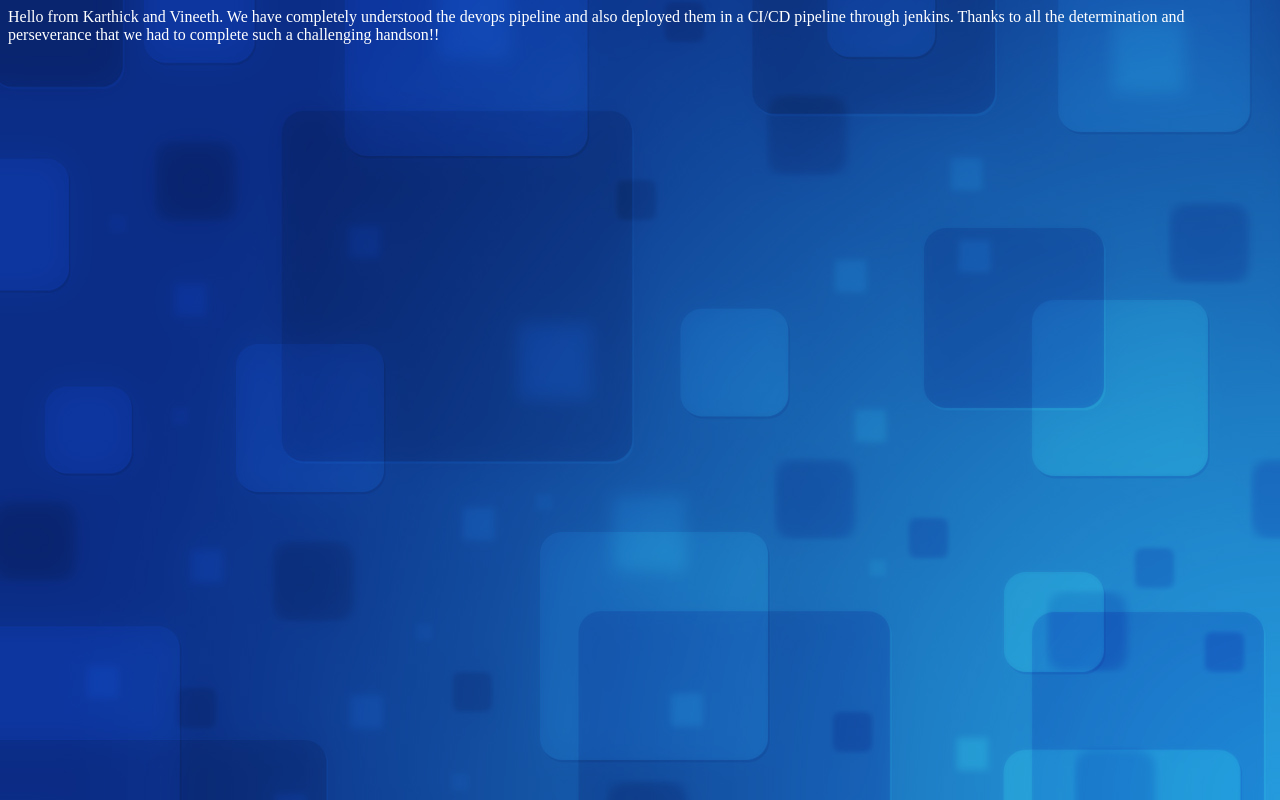
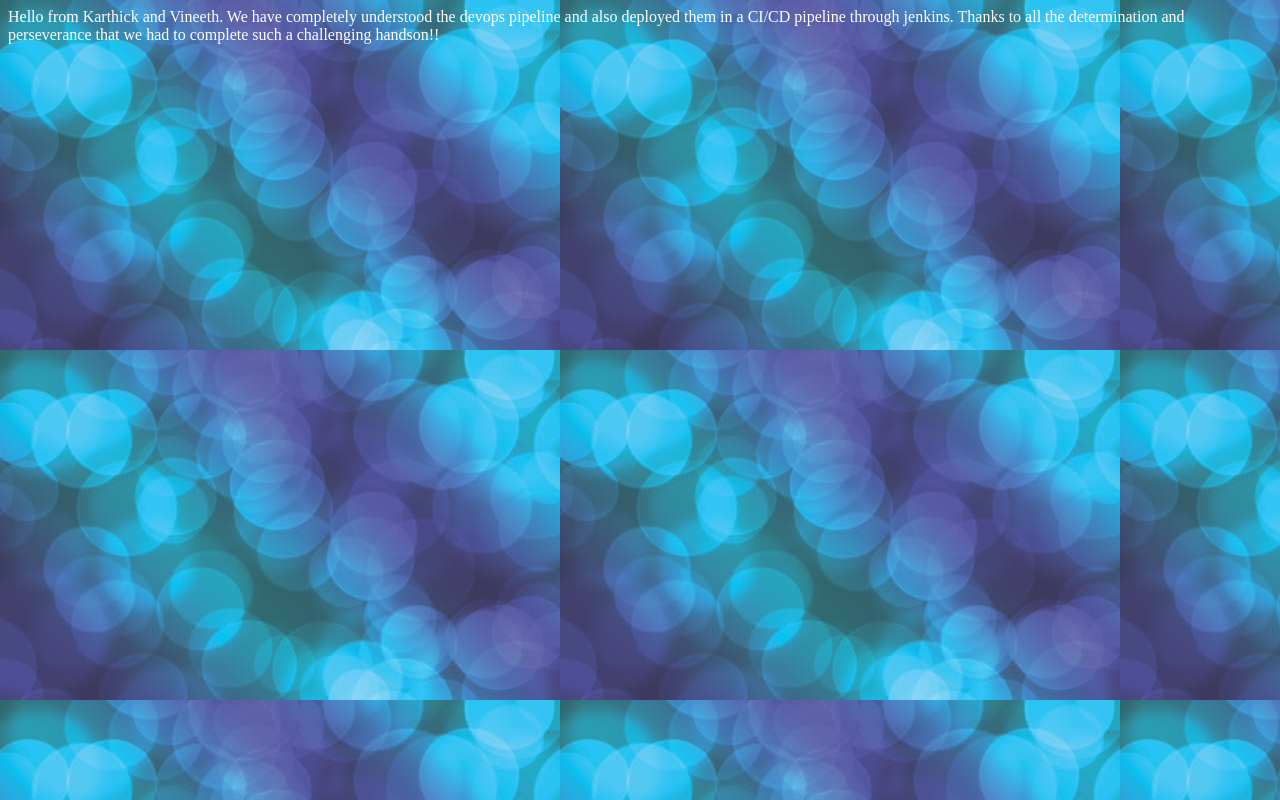
Before and after one commit to pskarthick15/web-app-test-1, a plain HTML site: page devopsIQ/index.html in a window 1280 px wide. Drawn offline with Linux system fonts and the light colour scheme.

Commit message:
new commit for production

```diff
--- a/devopsIQ/index.html
+++ b/devopsIQ/index.html
@@ -1,6 +1,6 @@
 <html>
-<title>Jenkins Final Website</title>
-<body background="images/1.jpg">
+<title>Jenkins production Website</title>
+<body background="images/2.jpeg">
 <p style="color:white">Hello from Karthick and Vineeth. We have completely understood the devops pipeline and also deployed them in a CI/CD pipeline through jenkins. Thanks to all the determination and perseverance that we had to complete such a challenging handson!!</p>
 </body>
 </html>
```
